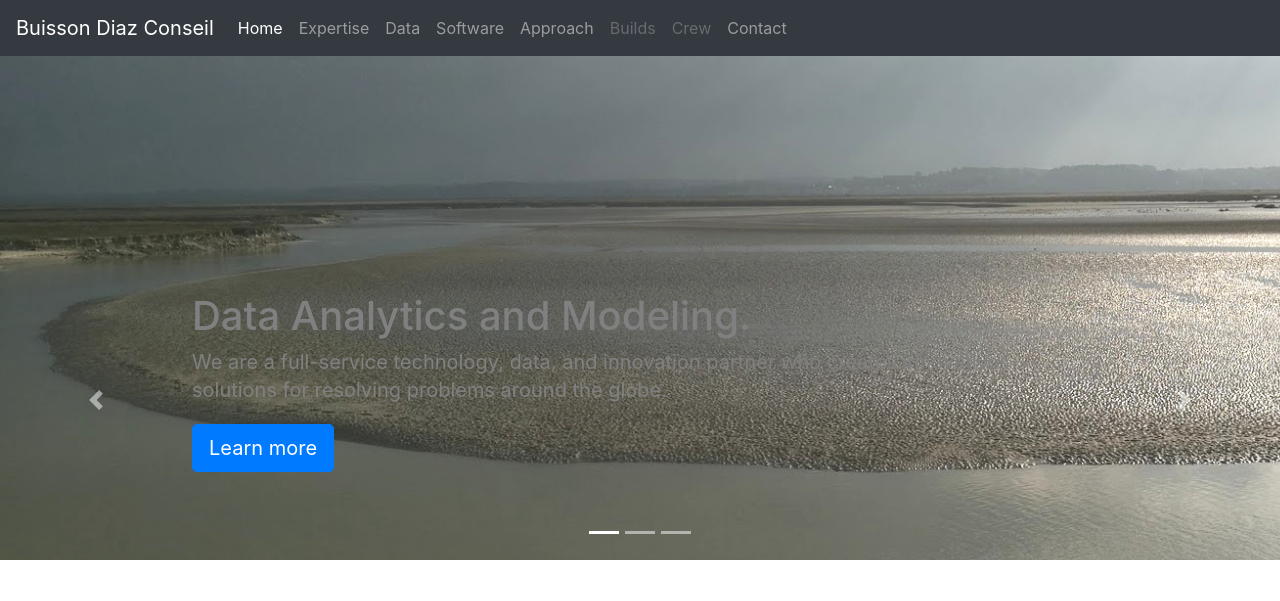
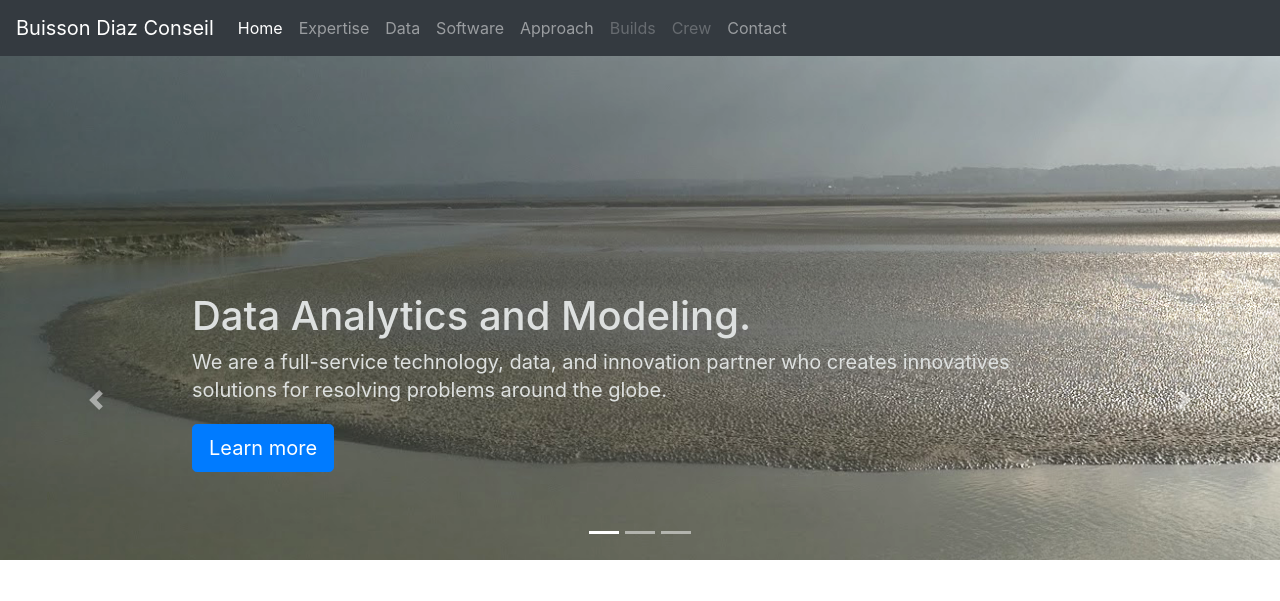
Before and after one commit to sebadiaz/ricito, a PHP site: page /siteweb/index.html in a window 1280 px wide. Shown: the top 601 px of the page. Run offline with PHP 8.4, Linux system fonts and the light colour scheme.

Commit message:
commit all

```diff
--- a/siteweb/css/carousel.css
+++ b/siteweb/css/carousel.css
@@ -21,14 +21,14 @@ body {
   .carousel-caption {
     bottom: 3rem;
     z-index: 10;
-    color: grey;
+    color: rgb(221, 224, 223);
   }
 
   /* Declare heights because of positioning of img element */
   .carousel-item {
     height: 32rem;
     background-color: #777;
-    color: grey;
+    color: rgb(221, 224, 223);
 
   }
   .carousel-item > img {
```
